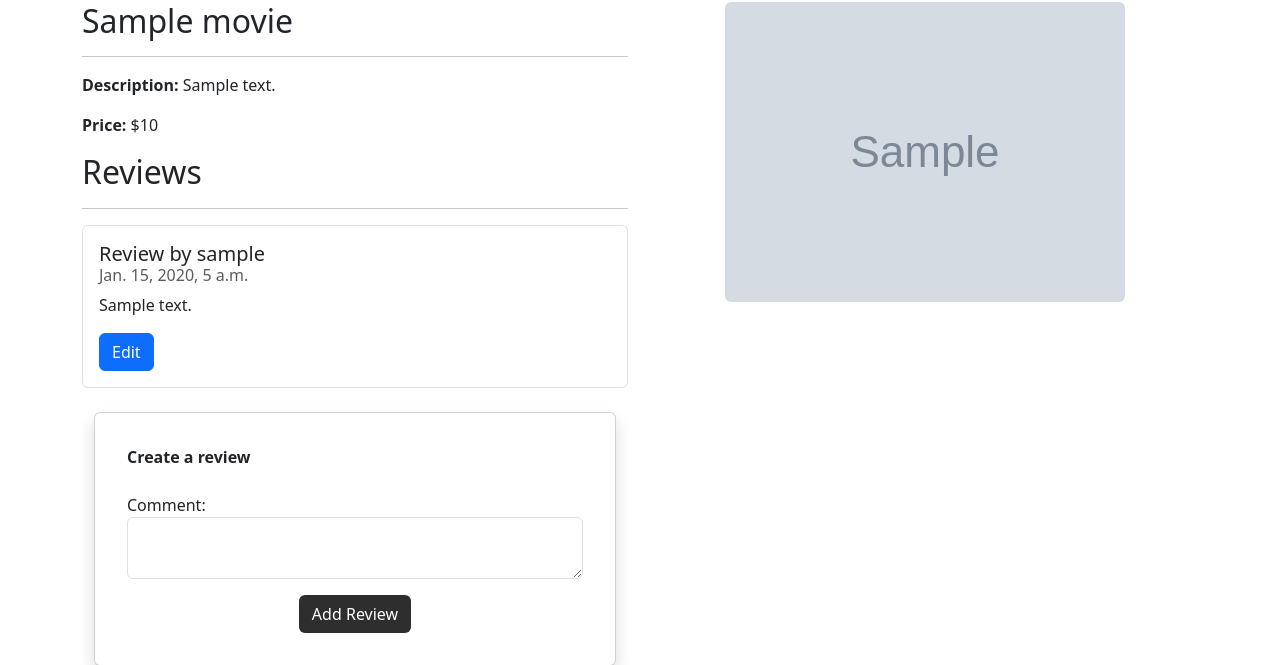
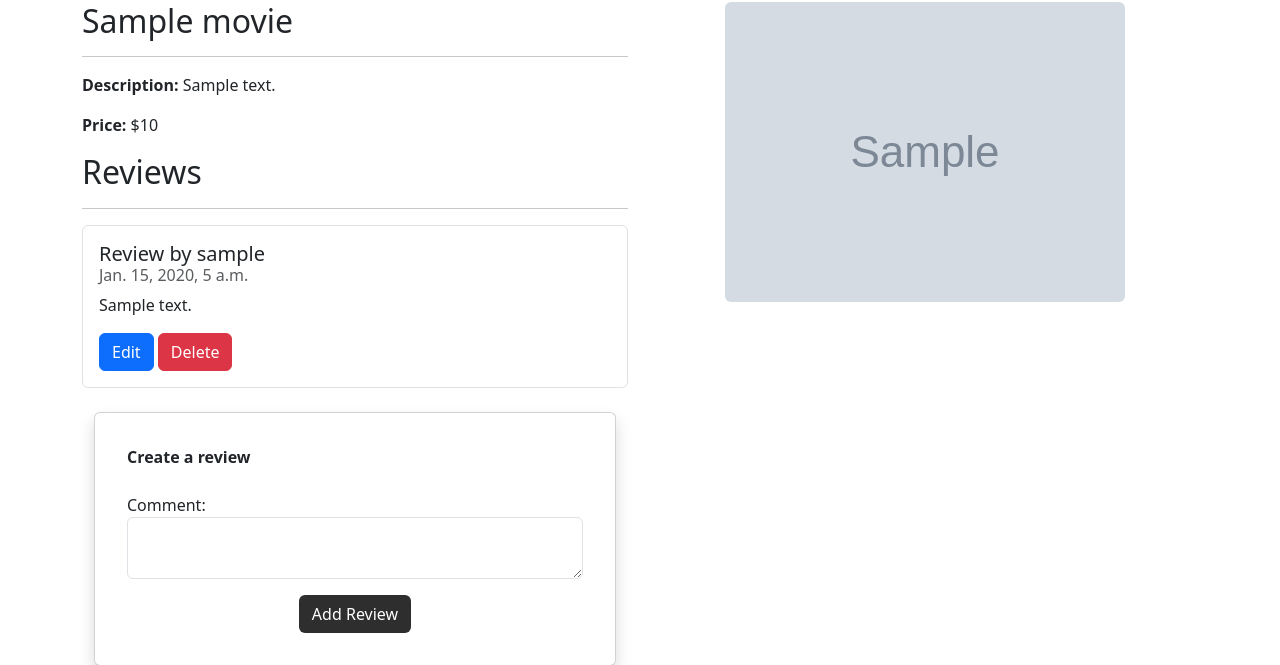
Before and after one commit to li-kate/CS2340-Movie-Store, a Django app: page /movies/1/ in a window 1280 px wide. Shown: the part 112-777 px from the top of the page. Run offline with Django 5.2, Linux system fonts and the light colour scheme; a user stored in the database is signed in; tables that the repository leaves empty hold one stand-in row (values such as "Sample post"); grey boxes marked "Sample" are stand-in pictures; parts of the project's set-up code (start-up, migrations or seed data) failed here and were passed over; some libraries are stand-ins or nearby versions.

Commit message:
deleting reviews works

```diff
--- a/moviesstore/movies/templates/movies/show.html
+++ b/moviesstore/movies/templates/movies/show.html
@@ -24,6 +24,9 @@
             {% if user.is_authenticated and user == review.user %}
             <a class="btn btn-primary"
               href="{% url 'movies:edit_review' template_data.movie.id review.id %}">Edit
+            </a>
+            <a class="btn btn-danger"
+              href="{% url 'movies:delete_review' template_data.movie.id review.id %}">Delete
             </a>
             {% endif %}
           </li>
--- a/moviesstore/movies/urls.py
+++ b/moviesstore/movies/urls.py
@@ -8,4 +8,5 @@ urlpatterns = [
     path('<int:id>/', views.show, name='show'),
     path('<int:id>/review/create/', views.create_review, name='create_review'),
     path('<int:id>/review/<int:review_id>/edit/', views.edit_review, name='edit_review'),
+    path('<int:id>/review/<int:review_id>/delete/', views.delete_review, name='delete_review'),
 ]
--- a/moviesstore/movies/views.py
+++ b/moviesstore/movies/views.py
@@ -56,3 +56,10 @@ def edit_review(request, id, review_id):
         return redirect('movies:show', id=id)
     else:
         return redirect('movies:show', id=id)
+
+@login_required
+def delete_review(request, id, review_id):
+    review = get_object_or_404(Review, id=review_id,
+        user=request.user)
+    review.delete()
+    return redirect('movies:show', id=id)
```
